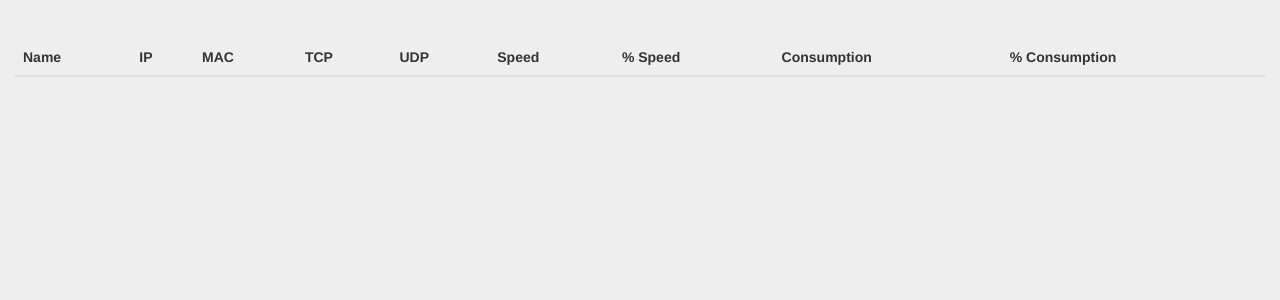
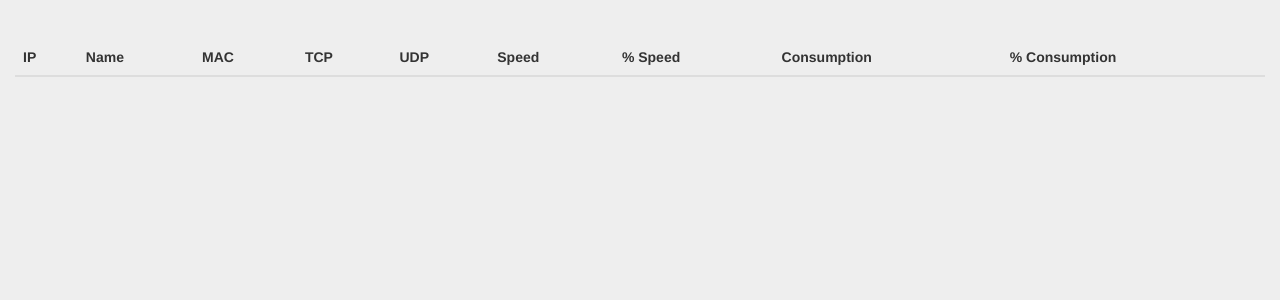
Before and after one commit to desouradeep/connector, a Flask app: page / in a window 1280 px wide. Shown: the part 51-351 px from the top of the page. Run offline with Flask 2, Linux system fonts and the light colour scheme; lists and menus that the app fills with data are empty; some libraries are stand-ins or nearby versions.

Commit message:
Cosmetic changes to frontend

```diff
--- a/templates/base.html
+++ b/templates/base.html
@@ -38,11 +38,6 @@
         <script type="text/javascript" src="static/bootstrap/js/bootstrap.min.js"></script>
         <script type="text/javascript" src="static/connector/connector.js"></script>
 
-        <script type="text/javascript">
-        $(document).ready(function() {
-        });
-        </script>
-
         {% block extra_js %}{% endblock %}
     </body>
 </html>
--- a/templates/index.html
+++ b/templates/index.html
@@ -2,11 +2,11 @@
 
 {% block content %}
 <br><br>
-<table class="table table-hover">
+<table class="table table-hover table-striped">
     <thead>
         <tr>
+            <th>IP</th>
             <th>Name</th>
-            <th>IP</th>
             <th>MAC</th>
             <th>TCP</th>
             <th>UDP</th>
@@ -20,11 +20,3 @@
     </tbody>
 </table>
 {% endblock %}
-
-{% block extra_js %}
-<script type="text/javascript">
-$(document).ready(function() {
-
-});
-</script>
-{% endblock %}
```
